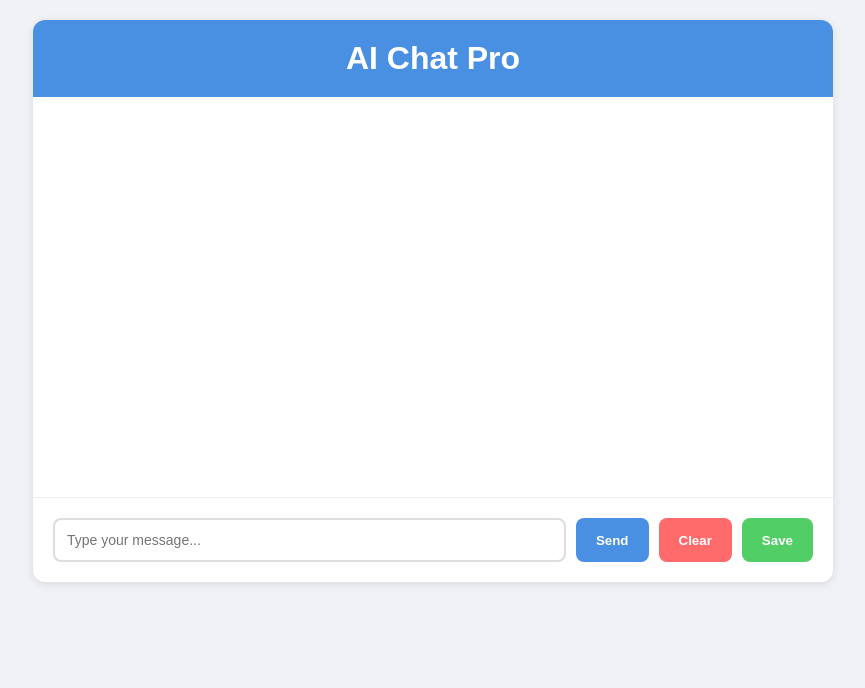
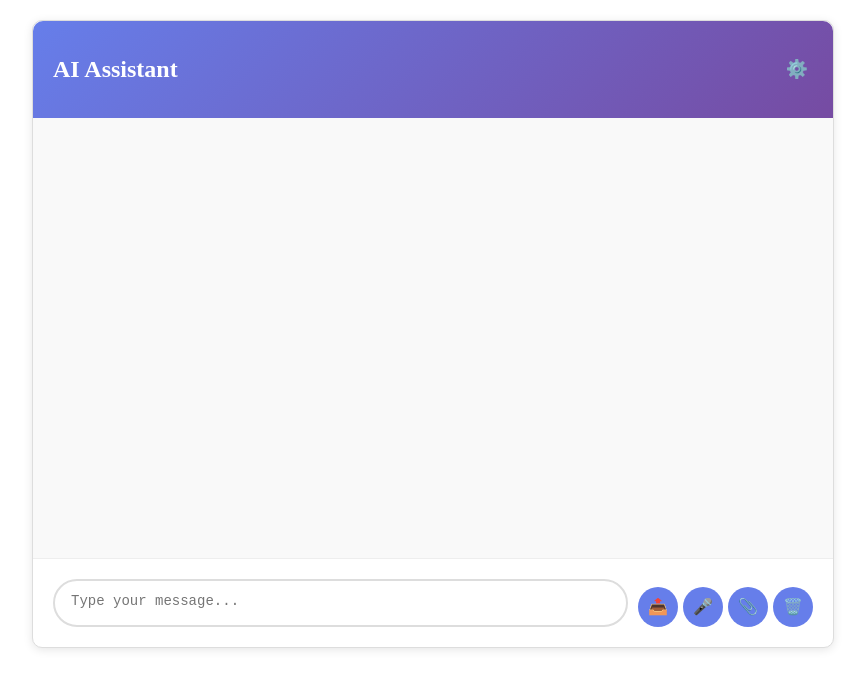
Before and after one commit to THEMiS-eng/localagent-service, a plain HTML site: page T045/ai-chat-module-pro.html in a window 1280 px wide. Shown: the whole page, without its empty margins (207-1072 px from the left). Drawn offline with Linux system fonts and the light colour scheme.

Commit message:
[T045] [ai-chat-module-pro] restore action btn customisat - v0.0.001

```diff
--- a/T045/ai-chat-module-pro.html
+++ b/T045/ai-chat-module-pro.html
@@ -3,34 +3,41 @@
 <head>
     <meta charset="UTF-8">
     <meta name="viewport" content="width=device-width, initial-scale=1.0">
-    <title>AI Chat Pro</title>
-    <style>
-        * { margin: 0; padding: 0; box-sizing: border-box; }
-        body { font-family: Arial, sans-serif; background: #f0f2f5; }
-        .chat-container { max-width: 800px; margin: 20px auto; background: white; border-radius: 12px; box-shadow: 0 2px 10px rgba(0,0,0,0.1); overflow: hidden; }
-        .chat-header { background: #4a90e2; color: white; padding: 20px; text-align: center; }
-        .chat-messages { height: 400px; overflow-y: auto; padding: 20px; }
-        .message { margin-bottom: 15px; padding: 12px; border-radius: 8px; max-width: 70%; }
-        .user-message { background: #e3f2fd; margin-left: auto; text-align: right; }
-        .ai-message { background: #f5f5f5; }
-        .chat-input { display: flex; padding: 20px; border-top: 1px solid #eee; gap: 10px; }
-        .input-field { flex: 1; padding: 12px; border: 2px solid #ddd; border-radius: 8px; font-size: 14px; }
-        .action-btn { padding: 12px 20px; border: none; border-radius: 8px; cursor: pointer; font-weight: bold; transition: all 0.3s; }
-        .btn-send { background: #4a90e2; color: white; }
-        .btn-clear { background: #ff6b6b; color: white; }
-        .btn-save { background: #51cf66; color: white; }
-    </style>
+    <title>AI Chat Module Pro</title>
+    <link rel="stylesheet" href="ai-chat-styles.css">
 </head>
 <body>
     <div class="chat-container">
-        <div class="chat-header"><h1>AI Chat Pro</h1></div>
-        <div class="chat-messages" id="messages"></div>
-        <div class="chat-input">
-            <input type="text" class="input-field" id="userInput" placeholder="Type your message...">
-            <button class="action-btn btn-send" onclick="sendMessage()">Send</button>
-            <button class="action-btn btn-clear" onclick="clearChat()">Clear</button>
-            <button class="action-btn btn-save" onclick="saveChat()">Save</button>
+        <div class="chat-header">
+            <h2>AI Assistant</h2>
+            <button class="settings-btn" onclick="toggleSettings()">⚙️</button>
+        </div>
+
+        <div class="chat-messages" id="chatMessages"></div>
+
+        <div class="chat-input-container">
+            <div class="input-wrapper">
+                <textarea id="messageInput" placeholder="Type your message..." rows="1"></textarea>
+                <div class="action-buttons" id="actionButtons">
+                    <button class="action-btn send-btn" onclick="sendMessage()" title="Send">📤</button>
+                    <button class="action-btn voice-btn" onclick="toggleVoice()" title="Voice Input">🎤</button>
+                    <button class="action-btn attach-btn" onclick="attachFile()" title="Attach File">📎</button>
+                    <button class="action-btn clear-btn" onclick="clearChat()" title="Clear Chat">🗑️</button>
+                </div>
+            </div>
+        </div>
+
+        <div class="settings-panel" id="settingsPanel" style="display: none;">
+            <h3>Action Button Settings</h3>
+            <div class="button-config">
+                <label><input type="checkbox" id="showSend" checked onchange="updateButtons()"> Send Button</label>
+                <label><input type="checkbox" id="showVoice" checked onchange="updateButtons()"> Voice Input</label>
+                <label><input type="checkbox" id="showAttach" checked onchange="updateButtons()"> File Attach</label>
+                <label><input type="checkbox" id="showClear" checked onchange="updateButtons()"> Clear Chat</label>
+            </div>
         </div>
     </div>
+
+    <script src="ai-chat-script.js"></script>
 </body>
 </html>
--- /dev/null
+++ b/T045/ai-chat-script.js
@@ -0,0 +1,78 @@
+let isVoiceActive = false;
+
+function toggleSettings() {
+    const panel = document.getElementById('settingsPanel');
+    panel.style.display = panel.style.display === 'none' ? 'block' : 'none';
+}
+
+function updateButtons() {
+    const buttons = {
+        'showSend': '.send-btn',
+        'showVoice': '.voice-btn',
+        'showAttach': '.attach-btn',
+        'showClear': '.clear-btn'
+    };
+
+    Object.entries(buttons).forEach(([checkboxId, selector]) => {
+        const checkbox = document.getElementById(checkboxId);
+        const button = document.querySelector(selector);
+        button.style.display = checkbox.checked ? 'block' : 'none';
+    });
+}
+
+function sendMessage() {
+    const input = document.getElementById('messageInput');
+    const message = input.value.trim();
+
+    if (message) {
+        addMessageToChat('You', message);
+        input.value = '';
+
+        setTimeout(() => {
+            addMessageToChat('AI', `I received: "${message}". This is a demo response.`);
+        }, 1000);
+    }
+}
+
+function addMessageToChat(sender, message) {
+    const chatMessages = document.getElementById('chatMessages');
+    const messageDiv = document.createElement('div');
+    messageDiv.innerHTML = `<strong>${sender}:</strong> ${message}`;
+    messageDiv.style.margin = '10px 0';
+    messageDiv.style.padding = '10px';
+    messageDiv.style.backgroundColor = sender === 'You' ? '#e3f2fd' : '#f3e5f5';
+    messageDiv.style.borderRadius = '8px';
+    chatMessages.appendChild(messageDiv);
+    chatMessages.scrollTop = chatMessages.scrollHeight;
+}
+
+function toggleVoice() {
+    isVoiceActive = !isVoiceActive;
+    const voiceBtn = document.querySelector('.voice-btn');
+    voiceBtn.style.backgroundColor = isVoiceActive ? '#ff4444' : '#667eea';
+    voiceBtn.textContent = isVoiceActive ? '🔴' : '🎤';
+}
+
+function attachFile() {
+    const input = document.createElement('input');
+    input.type = 'file';
+    input.onchange = () => {
+        if (input.files[0]) {
+            addMessageToChat('System', `File attached: ${input.files[0].name}`);
+        }
+    };
+    input.click();
+}
+
+function clearChat() {
+    if (confirm('Clear all messages?')) {
+        document.getElementById('chatMessages').innerHTML = '';
+    }
+}
+
+document.getElementById('messageInput').addEventListener('keypress', (e) => {
+    if (e.key === 'Enter' && !e.shiftKey) {
+        e.preventDefault();
+        sendMessage();
+    }
+});
--- /dev/null
+++ b/T045/ai-chat-styles.css
@@ -0,0 +1,92 @@
+.chat-container {
+    max-width: 800px;
+    margin: 20px auto;
+    border: 1px solid #ddd;
+    border-radius: 10px;
+    background: #fff;
+    box-shadow: 0 2px 10px rgba(0,0,0,0.1);
+}
+
+.chat-header {
+    padding: 15px 20px;
+    background: linear-gradient(135deg, #667eea 0%, #764ba2 100%);
+    color: white;
+    border-radius: 10px 10px 0 0;
+    display: flex;
+    justify-content: space-between;
+    align-items: center;
+}
+
+.settings-btn {
+    background: none;
+    border: none;
+    color: white;
+    font-size: 18px;
+    cursor: pointer;
+    padding: 5px;
+    border-radius: 5px;
+}
+
+.chat-messages {
+    height: 400px;
+    overflow-y: auto;
+    padding: 20px;
+    background: #f9f9f9;
+}
+
+.chat-input-container {
+    padding: 20px;
+    border-top: 1px solid #eee;
+}
+
+.input-wrapper {
+    display: flex;
+    gap: 10px;
+    align-items: flex-end;
+}
+
+#messageInput {
+    flex: 1;
+    border: 2px solid #ddd;
+    border-radius: 25px;
+    padding: 12px 16px;
+    font-size: 14px;
+    resize: none;
+    min-height: 20px;
+    max-height: 100px;
+}
+
+.action-buttons {
+    display: flex;
+    gap: 5px;
+    flex-wrap: wrap;
+}
+
+.action-btn {
+    width: 40px;
+    height: 40px;
+    border: none;
+    border-radius: 50%;
+    background: #667eea;
+    color: white;
+    font-size: 16px;
+    cursor: pointer;
+    transition: all 0.3s ease;
+}
+
+.action-btn:hover {
+    background: #5a6fd8;
+    transform: scale(1.1);
+}
+
+.settings-panel {
+    padding: 20px;
+    background: #f0f0f0;
+    border-top: 1px solid #ddd;
+}
+
+.button-config label {
+    display: block;
+    margin: 10px 0;
+    cursor: pointer;
+}
```
